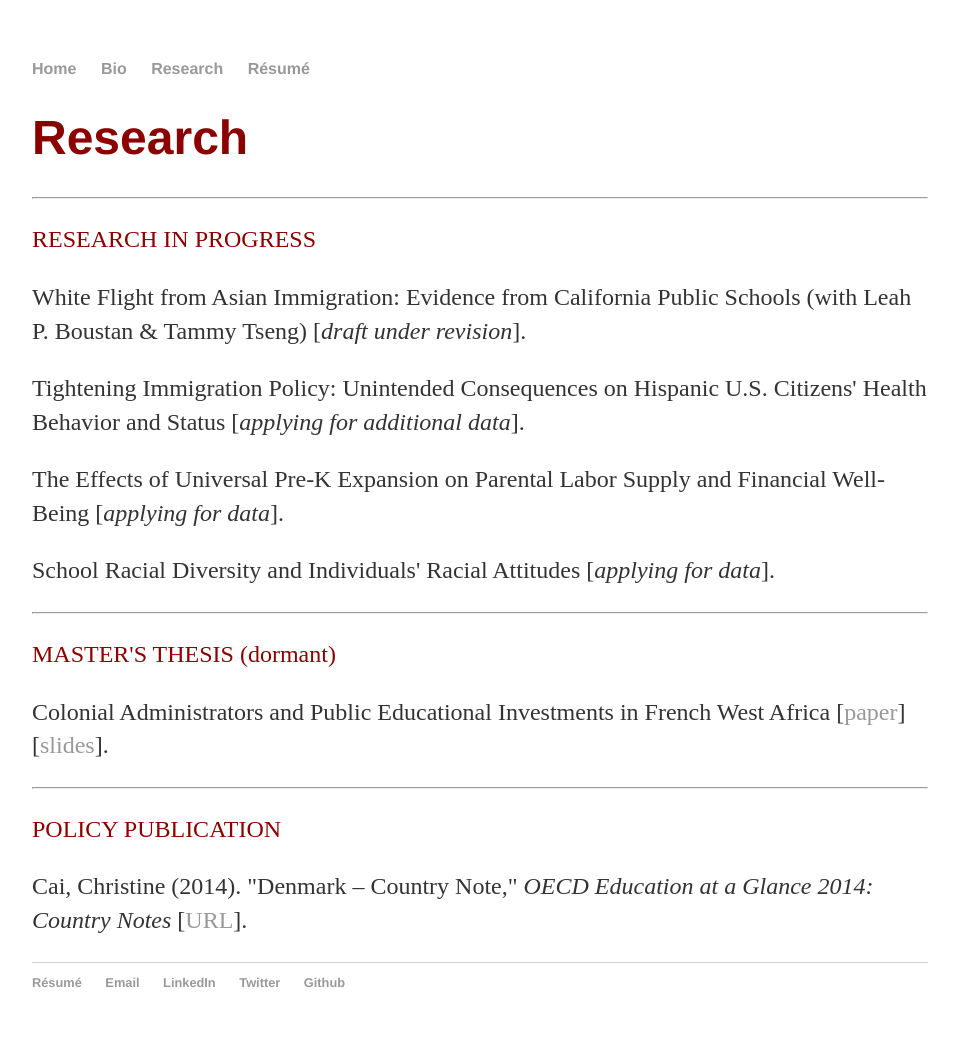
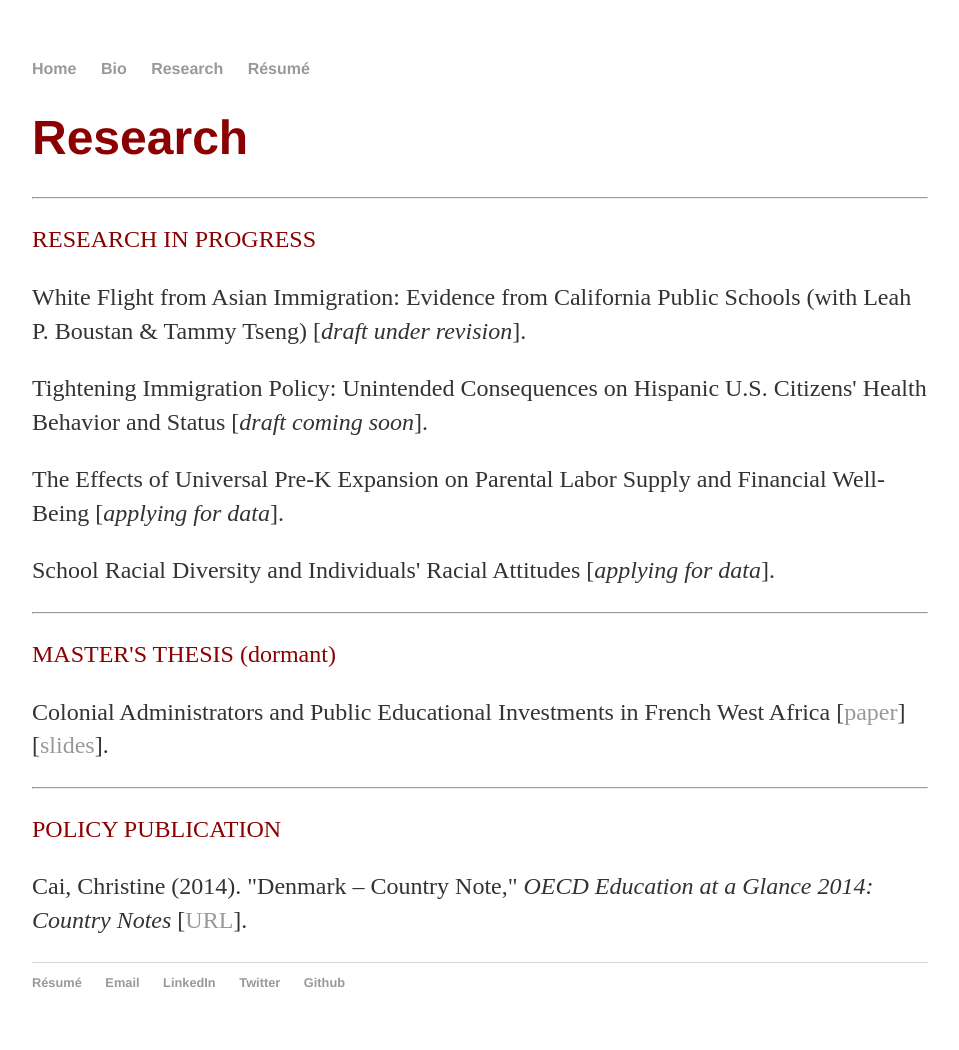
Before and after one commit to christinecai/christinecai.github.io, a Jekyll site: the page built from research/Research.html, in a window 1280 px wide. Shown: the whole page, without its empty margins (160-1119 px from the left). Built offline with Jekyll 4.4.1, drawn with Linux system fonts in a browser that asks for light colours.

Commit message:
Update Research.html

```diff
--- a/research/Research.html
+++ b/research/Research.html
@@ -16,7 +16,7 @@ title: Research
 			[<em>draft under revision</em>]. </p>
 
 		<p>Tightening Immigration Policy: Unintended Consequences on Hispanic U.S. Citizens' Health Behavior and Status
-			[<em>applying for additional data</em>].</p>
+			[<em>draft coming soon</em>].</p>
 		<p>The Effects of Universal Pre-K Expansion on Parental Labor Supply and Financial Well-Being
 			[<em>applying for data</em>].</p>
 		<p>School Racial Diversity and Individuals' Racial Attitudes
```
